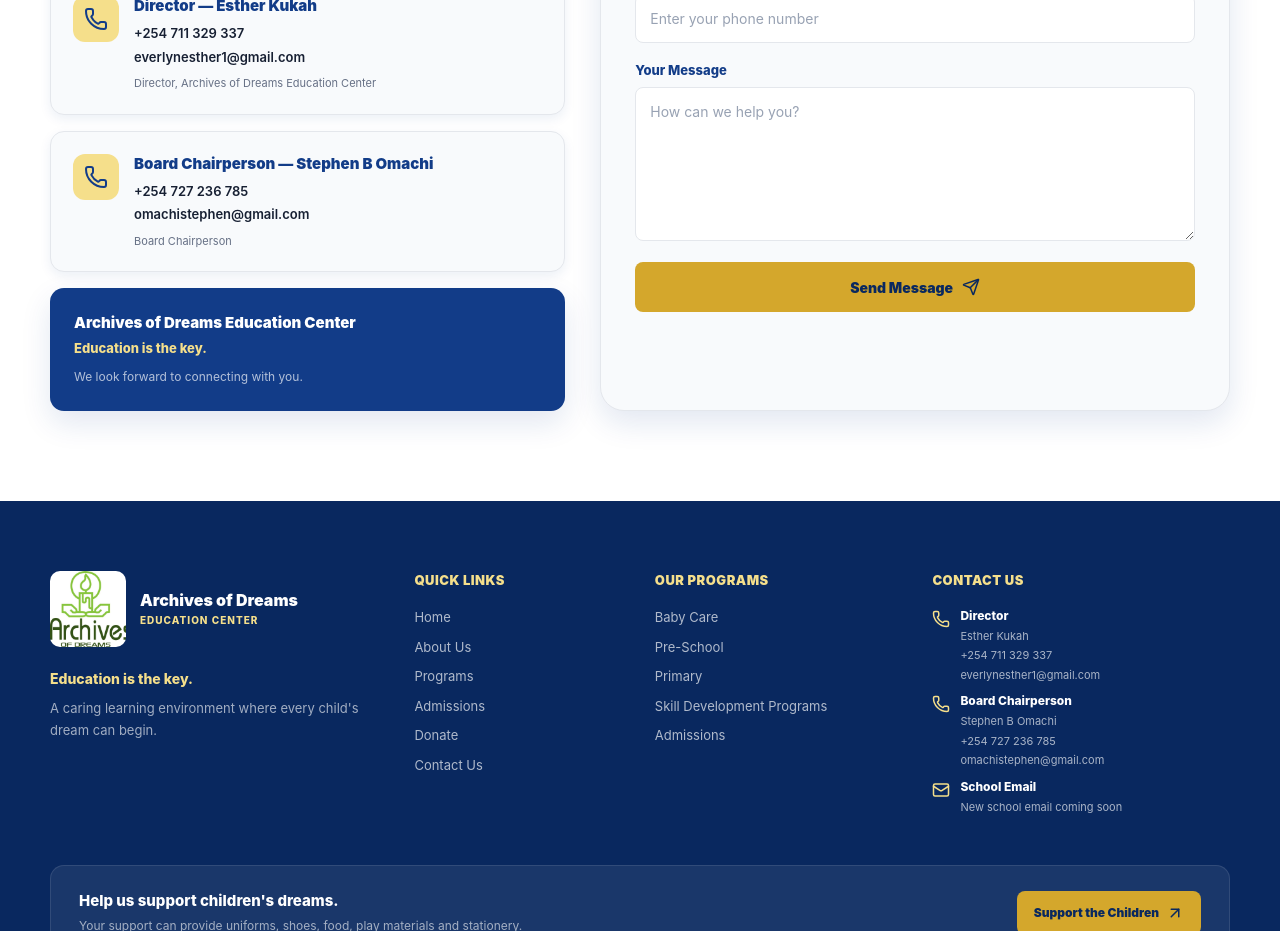
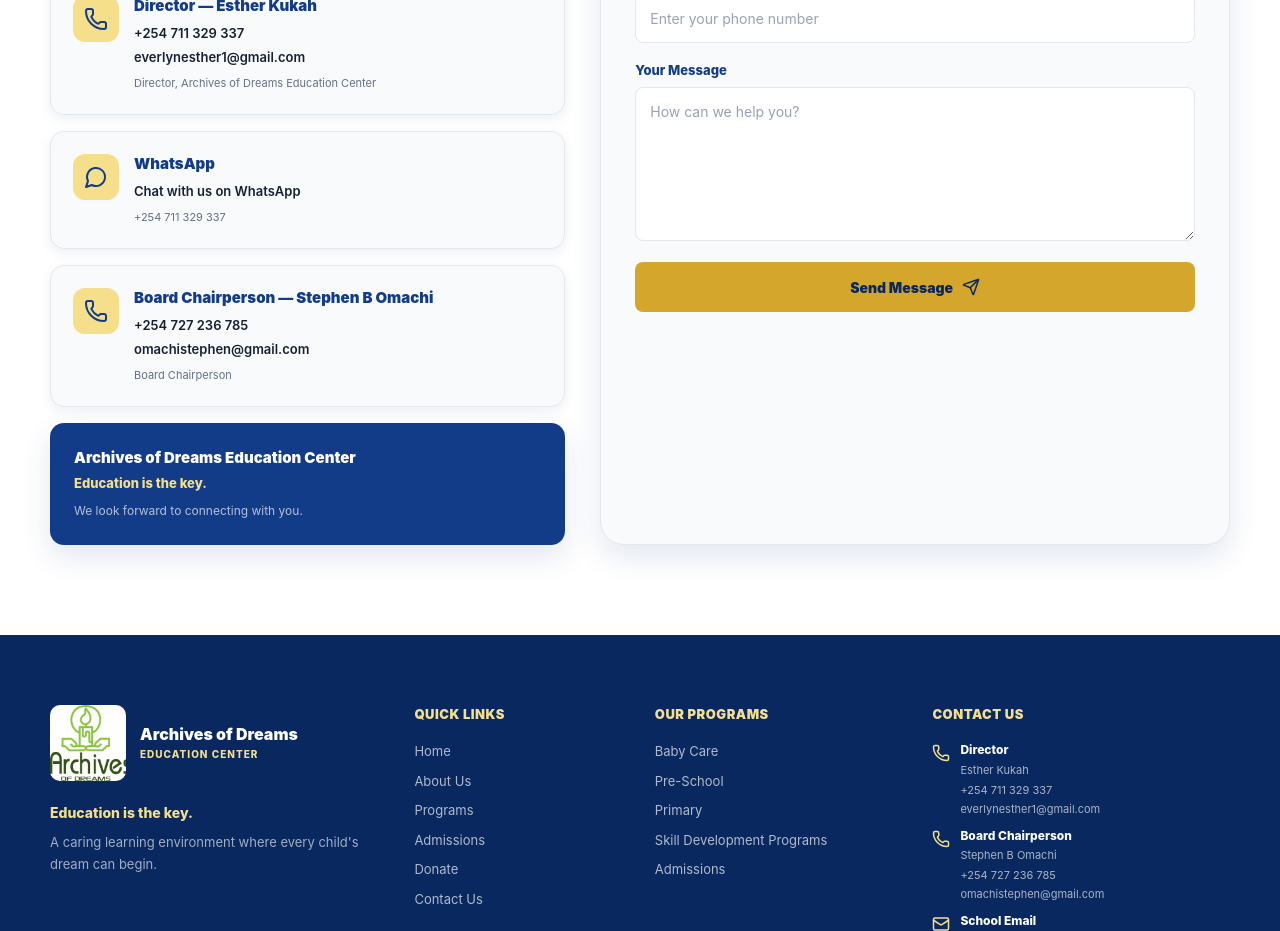
Before and after one commit to Samuoz-floh/archives-of-dreams, a React (Vite) app: page / in a window 1280 px wide. Shown: the part 5060-5991 px from the top of the page. Built offline with nearby package versions, Linux system fonts and the light colour scheme.

Commit message:
Add WhatsApp contact integration

```diff
--- a/src/components/Contact.jsx
+++ b/src/components/Contact.jsx
@@ -2,6 +2,7 @@
 import {
   Phone,
   Mail,
+  MessageCircle,
   Send,
   CheckCircle,
 } from "lucide-react";
@@ -14,6 +15,9 @@
     event.preventDefault();
     setSubmitted(true);
   };
+
+  const whatsappLink =
+    "https://wa.me/254711329337?text=Hello%20Archives%20of%20Dreams%20Education%20Center%2C%20I%20would%20like%20to%20make%20an%20enquiry.";
 
   return (
     <section
@@ -39,7 +43,6 @@
             please feel free to contact us.
           </p>
         </div>
-
 
         <div className="contact-grid">
 
@@ -93,6 +96,36 @@
 
                 <span>
                   Director, Archives of Dreams Education Center
+                </span>
+              </div>
+
+            </div>
+
+
+            {/* WhatsApp Contact */}
+            <div className="contact-info-card">
+
+              <div
+                className="contact-info-icon"
+                aria-hidden="true"
+              >
+                <MessageCircle size={24} />
+              </div>
+
+              <div>
+                <h3>WhatsApp</h3>
+
+                <a
+                  href={whatsappLink}
+                  target="_blank"
+                  rel="noopener noreferrer"
+                  aria-label="Chat with Archives of Dreams Education Center on WhatsApp"
+                >
+                  Chat with us on WhatsApp
+                </a>
+
+                <span>
+                  +254 711 329 337
                 </span>
               </div>
 
```
